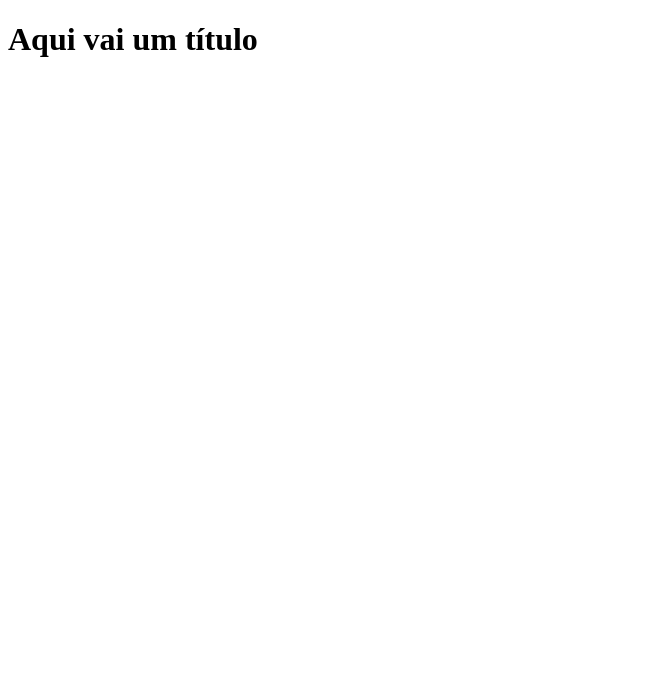
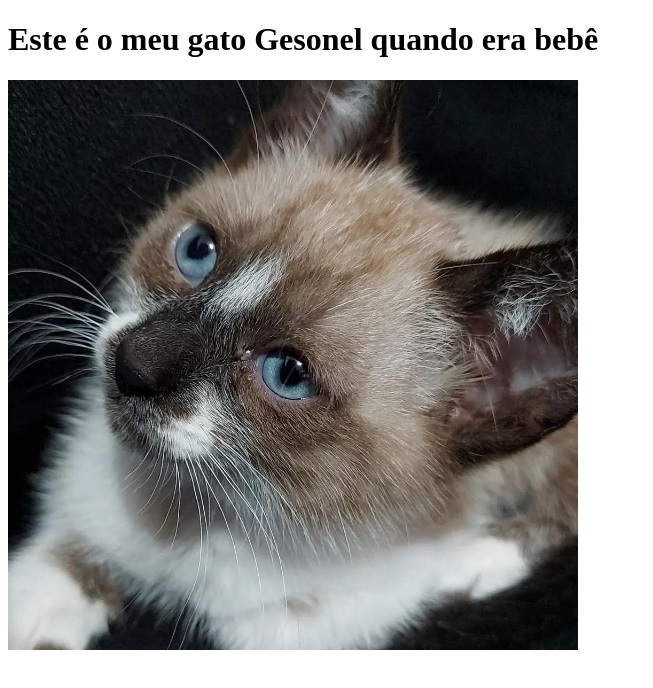
Before and after one commit to dayasouza/Exercicio-git-github, a plain HTML site: page index.html in a window 1280 px wide. Shown: the whole page, without its empty margins (0-653 px from the left). Drawn offline with Linux system fonts and the light colour scheme.

Commit message:
adicionado a pasta image com a imagem do meu gato Gesonel e alterado algumas linhas de código

```diff
--- a/index.html
+++ b/index.html
@@ -4,11 +4,12 @@
     <meta charset="UTF-8">
     <meta http-equiv="X-UA-Compatible" content="IE=edge">
     <meta name="viewport" content="width=device-width, initial-scale=1.0">
-    <title>Titulo da Pagina</title>
+    <title>Apresentando meu gato Gesonel</title>
 </head>
 <body>
     <h1>
-        Aqui vai um título
+        Este é o meu gato Gesonel quando era bebê
     </h1>
+    <img src="image/gesonel.jpg" alt="imagem de um gato chamado gesonel">
 </body>
 </html>
```
Also changed, not shown: image/gesonel.jpg (added).
